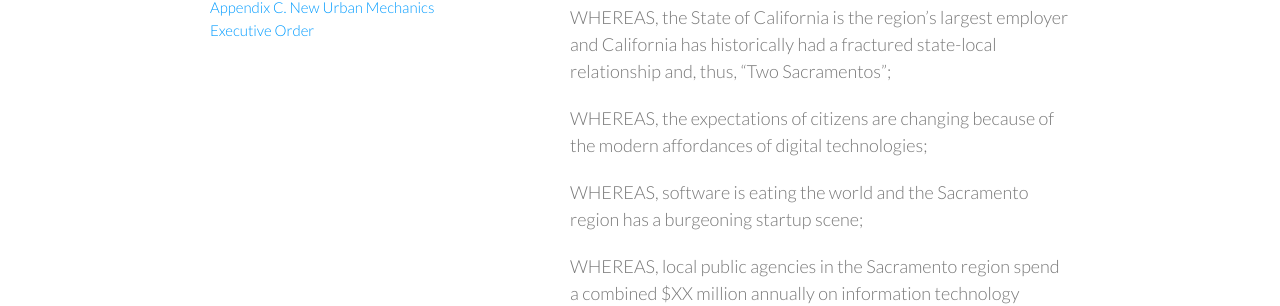
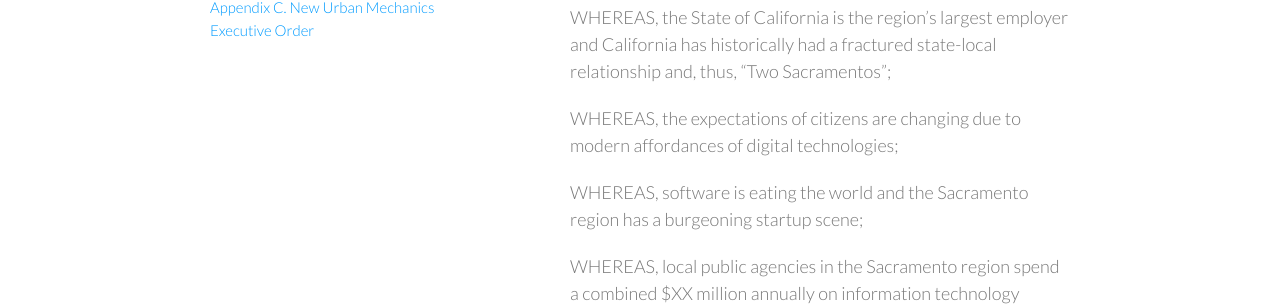
Before and after one commit to publicinnovation/whitepaper, a Jekyll site: the page built from agenda-resolution.md, in a window 1280 px wide and 900 px high. Shown: the part 399-705 px from the top of the window. Built offline with Jekyll 4.4.1, drawn with Linux system fonts in a browser that asks for light colours.

```diff
--- a/_config.yml
+++ b/_config.yml
@@ -1,3 +1,4 @@
 name: White Paper
 url: http://paper.publicinnovation.org
 relative_permalinks: true
+markdown: kramdown
--- a/agenda-resolution.md
+++ b/agenda-resolution.md
@@ -10,7 +10,7 @@ WHEREAS, the Sacramento region employs nearly double the share of public sector
 
 WHEREAS, the State of California is the region's largest employer and California has historically had a fractured state-local relationship and, thus, "Two Sacramentos";
 
-WHEREAS, the expectations of citizens are changing because of the modern affordances of digital technologies;
+WHEREAS, the expectations of citizens are changing due to modern affordances of digital technologies;
 
 WHEREAS, software is eating the world and the Sacramento region has a burgeoning startup scene;
 
```
Also changed, not shown: new-urban-mechanics.md (+1 -0 lines).
